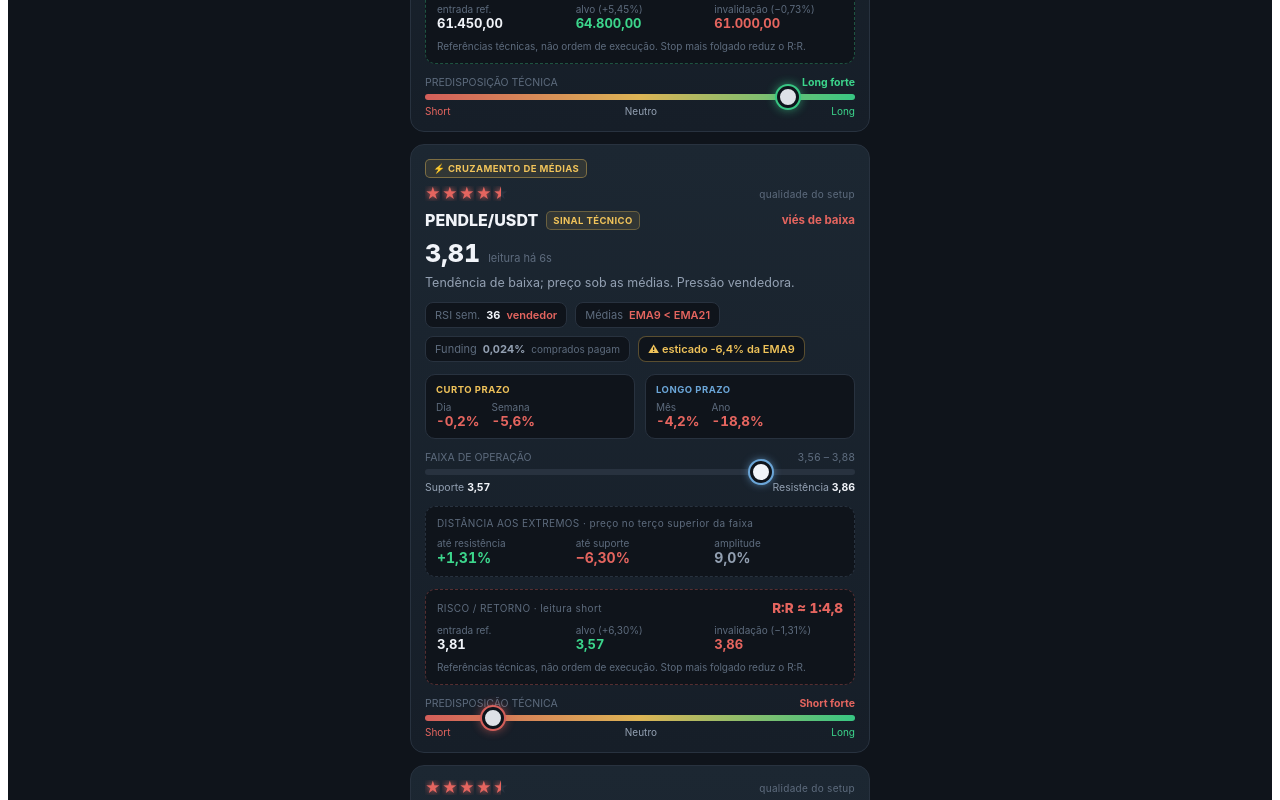
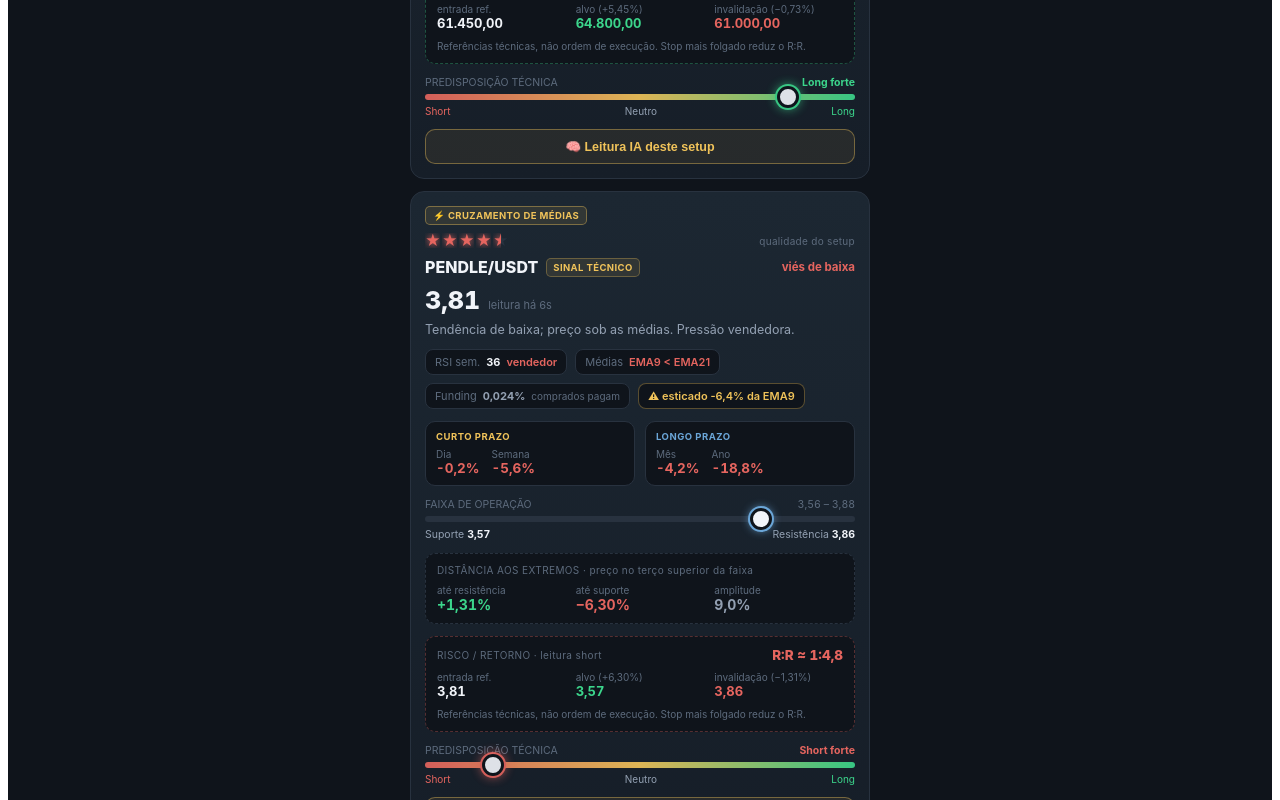
Before and after one commit to drhelveciobraz-pilha/braz-ativos, a React (Vite) app: page / in a window 1280 px wide. Shown: the part 740-1540 px from the top of the page. Built offline with nearby package versions, Linux system fonts and the light colour scheme; no server answers.

Commit message:
Add files via upload

```diff
--- a/src/App.jsx
+++ b/src/App.jsx
@@ -380,6 +380,7 @@
   const [secLeft, setSecLeft] = useState(CICLO_SEG);
   const [ultimaLeitura, setUltimaLeitura] = useState(Date.now());
   const [agora, setAgora] = useState(Date.now());
+  const [briefing, setBriefing] = useState(null);
 
   // relógio de 1s: cronômetro + idade do dado
   useEffect(() => {
@@ -411,11 +412,27 @@
         setOnline(true);
         // "última leitura" = carimbo mais recente entre os cards
         const maxTs = Math.max(...adaptados.map((a) => a.ts || 0));
-        if (maxTs > 0) setUltimaLeitura(maxTs * 1000);
+        if (maxTs > 0) {
+          setUltimaLeitura(maxTs * 1000);
+          // CRONÔMETRO SINCRONIZADO: conta a partir da varredura REAL do
+          // backend, não do momento em que o app abriu. Se a idade passar
+          // do ciclo, usa o módulo (próxima varredura esperada).
+          const idadeS = Math.floor(Date.now() / 1000 - maxTs);
+          const resto = CICLO_SEG - (((idadeS % CICLO_SEG) + CICLO_SEG) % CICLO_SEG);
+          setSecLeft(Math.max(5, resto));
+        }
       }
     } catch {
       setOnline(false); // backend indisponível: mantém última leitura
     }
+    // briefing IA (2x/dia) — leve, busca junto
+    try {
+      const rb = await fetch(`${API_BASE}/api/briefing`, {
+        headers: { "ngrok-skip-browser-warning": "true" },
+      });
+      const b = await rb.json();
+      if (Array.isArray(b) && b.length) setBriefing(b[0]);
+    } catch {}
   }
 
   useEffect(() => {
@@ -504,6 +521,9 @@
         {/* ---------- radar executivo (visão de mesa em 2s) ---------- */}
         <Radar radar={radar} ativo={filtroRadar} onSel={setFiltroRadar} />
 
+        {/* ---------- briefing IA (2x/dia) ---------- */}
+        {briefing && <BriefingBox b={briefing} />}
+
         {/* ---------- filtros ---------- */}
         <div style={{ display: "flex", gap: 8, margin: "16px 0 14px" }}>
           {[
@@ -560,6 +580,136 @@
           futuro.
         </footer>
       </div>
+    </div>
+  );
+}
+
+// ---------------- briefing IA (2x/dia, gerado no backend) ----------------
+function BriefingBox({ b }) {
+  const [aberto, setAberto] = useState(false);
+  const quando = b.criado_em ? b.criado_em.slice(11, 16) : "";
+  return (
+    <div
+      style={{
+        marginTop: 10,
+        borderRadius: 12,
+        border: `1px solid ${C.line}`,
+        background: C.panel,
+        overflow: "hidden",
+      }}
+    >
+      <button
+        onClick={() => setAberto(!aberto)}
+        style={{
+          width: "100%",
+          display: "flex",
+          justifyContent: "space-between",
+          alignItems: "center",
+          padding: "10px 12px",
+          background: "transparent",
+          border: "none",
+          color: C.ink,
+          cursor: "pointer",
+          fontSize: 12.5,
+          fontWeight: 700,
+        }}
+      >
+        <span>
+          🧠 Briefing IA{" "}
+          <span style={{ color: C.dim, fontWeight: 500 }}>
+            · {b.periodo || ""} {quando && `· ${quando}`}
+          </span>
+        </span>
+        <span style={{ color: C.dim }}>{aberto ? "▴" : "▾"}</span>
+      </button>
+      {aberto && (
+        <div
+          style={{
+            padding: "0 12px 12px",
+            fontSize: 12.5,
+            lineHeight: 1.55,
+            color: C.dim,
+            whiteSpace: "pre-wrap",
+          }}
+        >
+          {b.texto}
+        </div>
+      )}
+    </div>
+  );
+}
+
+// ---------------- leitura IA sob demanda (por ativo) ----------------
+function AnaliseIA({ a }) {
+  const [aberto, setAberto] = useState(false);
+  const [carregando, setCarregando] = useState(false);
+  const [texto, setTexto] = useState(null);
+  const [erro, setErro] = useState(null);
+
+  async function pedir() {
+    if (texto) {
+      setAberto(!aberto);
+      return;
+    }
+    setCarregando(true);
+    setErro(null);
+    setAberto(true);
+    try {
+      const r = await fetch(
+        `${API_BASE}/api/analise?ativo=${encodeURIComponent(a.sym)}`,
+        { headers: { "ngrok-skip-browser-warning": "true" } }
+      );
+      if (!r.ok) throw new Error(`HTTP ${r.status}`);
+      const d = await r.json();
+      setTexto(d.texto || "Sem análise disponível.");
+    } catch {
+      setErro("Não foi possível obter a leitura agora (backend acessível?).");
+    }
+    setCarregando(false);
+  }
+
+  return (
+    <div style={{ marginTop: 12 }}>
+      <button
+        onClick={pedir}
+        disabled={carregando}
+        style={{
+          width: "100%",
+          padding: "9px 0",
+          borderRadius: 10,
+          border: `1px solid rgba(240,195,90,0.4)`,
+          background: "rgba(240,195,90,0.08)",
+          color: C.gold,
+          fontSize: 12.5,
+          fontWeight: 700,
+          cursor: carregando ? "wait" : "pointer",
+        }}
+      >
+        {carregando
+          ? "Gerando leitura..."
+          : texto
+          ? aberto
+            ? "🧠 Ocultar leitura IA"
+            : "🧠 Ver leitura IA"
+          : "🧠 Leitura IA deste setup"}
+      </button>
+      {aberto && (erro || texto) && (
+        <div
+          style={{
+            marginTop: 8,
+            padding: "10px 11px",
+            borderRadius: 10,
+            border: `1px solid ${erro ? C.red : C.line}`,
+            background: C.bg,
+            fontSize: 12.5,
+            lineHeight: 1.55,
+            color: erro ? C.red : C.dim,
+            whiteSpace: "pre-wrap",
+          }}
+        >
+          {erro || texto}
+        </div>
+      )}
     </div>
   );
 }
@@ -666,18 +816,29 @@
           Última varredura há {idadeSeg < 60 ? `${idadeSeg}s` : `${Math.floor(idadeSeg / 60)} min`}
         </div>
         <div style={{ display: "flex", alignItems: "center", gap: 6, marginTop: 6 }}>
+          {(() => {
+            const atrasado = online && idadeSeg > CICLO_SEG * 2;
+            const cor = !online ? C.gold : atrasado ? "#F0A05A" : C.green;
+            const txt = !online
+              ? "dados de exemplo — conecte o backend"
+              : atrasado
+              ? "dados atrasados — verifique backend/ngrok"
+              : "scanner ao vivo";
+            return (
+              <>
                 <span
                   style={{
                     width: 7,
                     height: 7,
                     borderRadius: "50%",
-              background: online ? C.green : C.gold,
-              boxShadow: `0 0 6px ${online ? C.green : C.gold}`,
+                    background: cor,
+                    boxShadow: `0 0 6px ${cor}`,
                   }}
                 />
-          <span style={{ fontSize: 11, color: online ? C.green : C.gold, fontWeight: 600 }}>
-            {online ? "scanner ao vivo" : "dados de exemplo — conecte o backend"}
-          </span>
+                <span style={{ fontSize: 11, color: cor, fontWeight: 600 }}>{txt}</span>
+              </>
+            );
+          })()}
         </div>
       </div>
     </div>
@@ -894,6 +1055,9 @@
 
       {/* predisposição técnica: leitura pende para Short ou Long */}
       <ViesBar a={a} />
+
+      {/* leitura IA sob demanda deste ativo */}
+      <AnaliseIA a={a} />
     </div>
   );
 }
```
Lines whose indentation alone changed are shown as unchanged.
